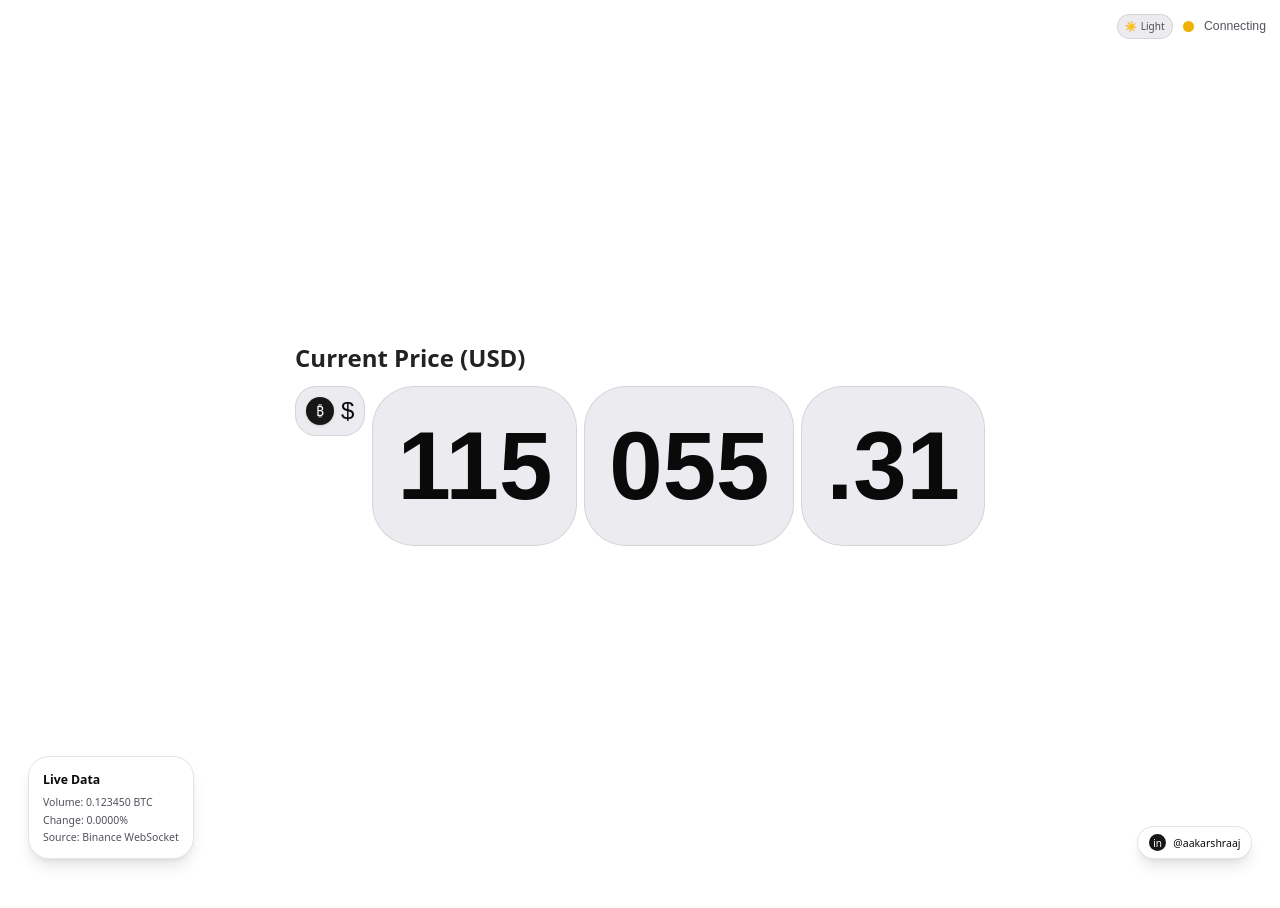
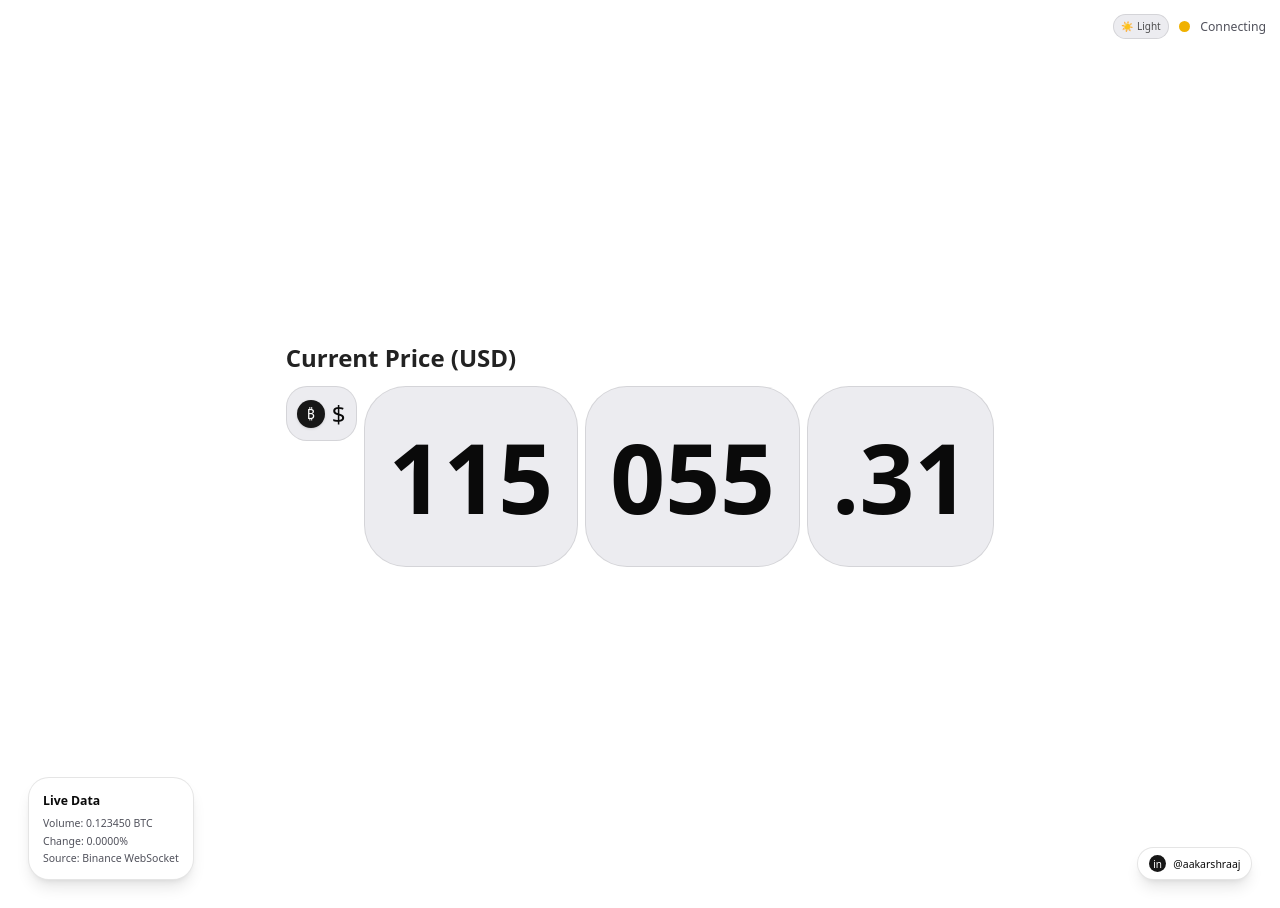
Before and after one commit to aakarshraaj/btcusdt, a React (Vite) app: page / in a window 1280 px wide. Before the commit the page ends 887 px from the top, so only its background shows below. Built offline with nearby package versions, Linux system fonts and the light colour scheme; no server answers.

Commit message:
fixed font

```diff
--- a/App.tsx
+++ b/App.tsx
@@ -196,7 +196,7 @@ export default function App() {
       <div
         className={`${bgColor} box-border content-stretch flex gap-2.5 items-center justify-center p-[24px] relative rounded-[3rem] shrink-0 transition-colors duration-500 ease-out border border-border`}
       >
-        <div className="font-['Space_Grotesk:Bold',_sans-serif] font-bold leading-[0] relative shrink-0 text-foreground text-[96px] text-nowrap">
+        <div className="font-['Space Grotesk',_sans-serif] font-bold leading-[0] relative shrink-0 text-foreground text-[96px] text-nowrap">
           <p className="block leading-[normal] whitespace-pre">{value}</p>
         </div>
       </div>
@@ -231,7 +231,7 @@ export default function App() {
         </button>
 
         <div className={`w-3 h-3 rounded-full ${getStatusColor()}`}></div>
-        <span className="text-sm text-muted-foreground capitalize font-['Space_Grotesk:Regular',_sans-serif]">
+        <span className="text-sm text-muted-foreground capitalize font-['Space Grotesk',_sans-serif]">
           {connectionStatus}
         </span>
       </div>
@@ -250,7 +250,7 @@ export default function App() {
                 <div className="size-8 rounded-full bg-neutral-900 text-white dark:bg-white dark:text-neutral-900 flex items-center justify-center shadow-sm">
                   <span className="text-[14px] leading-none">₿</span>
                 </div>
-                <div className="font-['Space_Grotesk:Regular',_sans-serif] font-normal leading-[0] relative shrink-0 text-foreground text-[24px] text-nowrap">
+                <div className="font-['Space Grotesk',_sans-serif] font-normal leading-[0] relative shrink-0 text-foreground text-[24px] text-nowrap">
                   <p className="block leading-[normal] whitespace-pre">$</p>
                 </div>
               </div>
--- a/index.html
+++ b/index.html
@@ -3,7 +3,12 @@
   <head>
     <meta charset="UTF-8" />
     <meta name="viewport" content="width=device-width, initial-scale=1.0" />
-    <title>Real-time Bitcoin Price Dashboard</title>
+    <title>Realtime BTC tracker</title>
+
+    <!-- Favicon: default + light/dark variants -->
+    <link rel="icon" type="image/svg+xml" href="/favicon-light.svg">
+    <link rel="icon" type="image/svg+xml" href="/favicon-light.svg" media="(prefers-color-scheme: light)">
+    <link rel="icon" type="image/svg+xml" href="/favicon-dark.svg" media="(prefers-color-scheme: dark)">
 
     <!-- Google tag (gtag.js) -->
     <script async src="https://www.googletagmanager.com/gtag/js?id=G-J5YBCEEJLC"></script>
```
Also changed, not shown: public/favicon-dark.svg (added), public/favicon-light.svg (added).
